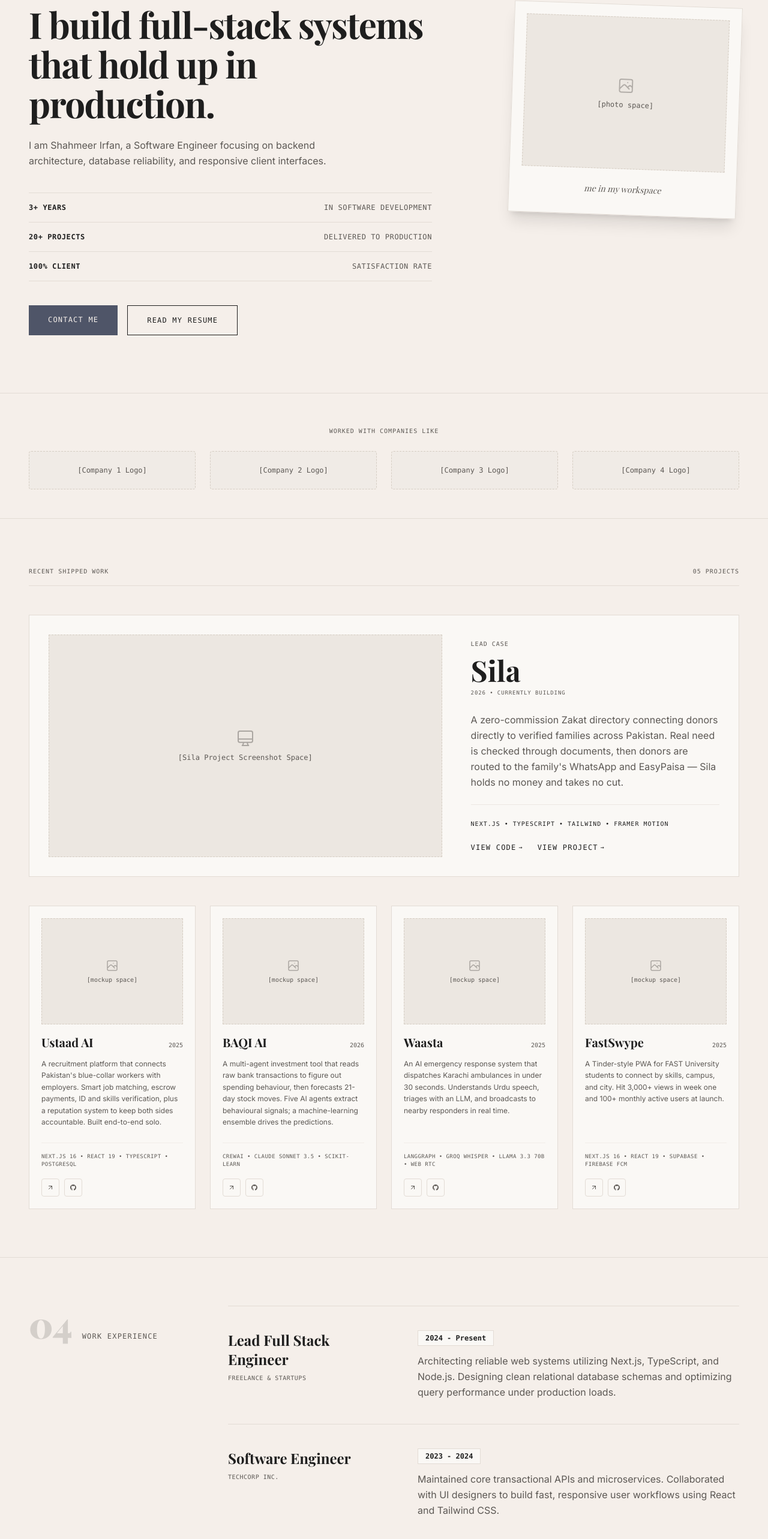
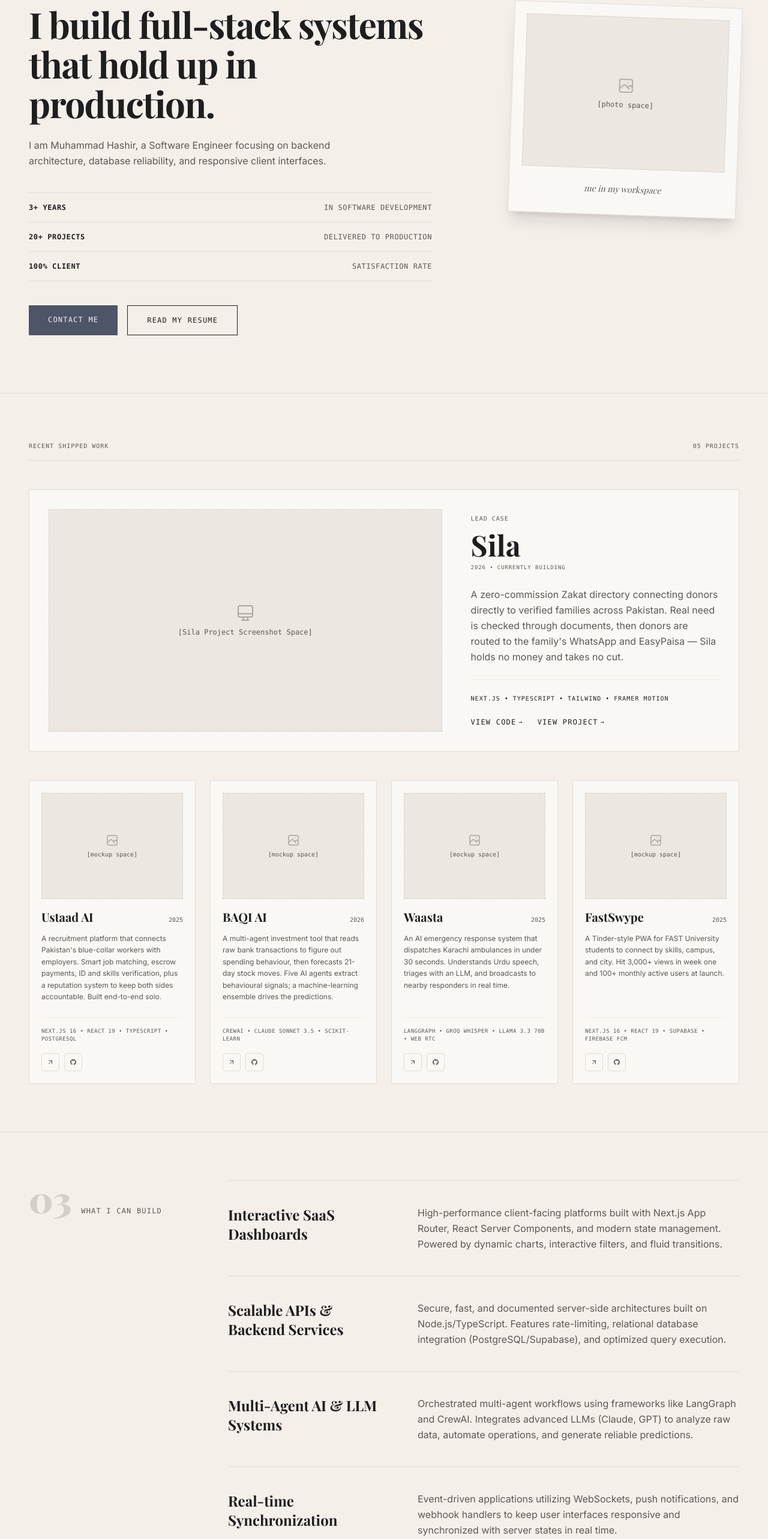
Before and after one commit to hashir210/hashir-portfolio, a Next.js app: page / in a window 1280 px wide. Shown: the part 166-2732 px from the top of the page at 60% size. Built offline with nearby package versions, Linux system fonts and the light colour scheme; a web font is replaced by a local one.

Commit message:
Update name to Muhammad Hashir and replace Companies section with Capabilities section

```diff
--- a/src/app/layout.tsx
+++ b/src/app/layout.tsx
@@ -15,11 +15,11 @@ const playfair = Playfair_Display({
 });
 
 export const metadata: Metadata = {
-  title: "Shahmeer Irfan | Full Stack Engineer",
-  description: "Professional portfolio of Shahmeer Irfan, a Full Stack Engineer building high-performance web products that hold up in production.",
-  keywords: ["Shahmeer Irfan", "Full Stack Engineer", "Developer", "Portfolio", "Next.js", "React", "TypeScript"],
-  authors: [{ name: "Shahmeer Irfan" }],
-  creator: "Shahmeer Irfan",
+  title: "Muhammad Hashir | Full Stack Engineer",
+  description: "Professional portfolio of Muhammad Hashir, a Full Stack Engineer building high-performance web products that hold up in production.",
+  keywords: ["Muhammad Hashir", "Full Stack Engineer", "Developer", "Portfolio", "Next.js", "React", "TypeScript"],
+  authors: [{ name: "Muhammad Hashir" }],
+  creator: "Muhammad Hashir",
 };
 
 export default function RootLayout({
--- a/src/app/page.tsx
+++ b/src/app/page.tsx
@@ -1,8 +1,8 @@
 import React from "react";
 import Navbar from "@/components/Navbar";
 import Hero from "@/components/Hero";
-import Companies from "@/components/Companies";
 import Projects from "@/components/Projects";
+import Capabilities from "@/components/Capabilities";
 import Experience from "@/components/Experience";
 import ContactBanner from "@/components/ContactBanner";
 
@@ -12,8 +12,8 @@ export default function Home() {
       <Navbar />
       <main className="relative">
         <Hero />
-        <Companies />
         <Projects />
+        <Capabilities />
         <Experience />
         <ContactBanner />
       </main>
--- /dev/null
+++ b/src/components/Capabilities.tsx
@@ -0,0 +1,73 @@
+"use client";
+
+import React from "react";
+
+const capabilitiesList = [
+  {
+    title: "Interactive SaaS Dashboards",
+    description:
+      "High-performance client-facing platforms built with Next.js App Router, React Server Components, and modern state management. Powered by dynamic charts, interactive filters, and fluid transitions.",
+  },
+  {
+    title: "Scalable APIs & Backend Services",
+    description:
+      "Secure, fast, and documented server-side architectures built on Node.js/TypeScript. Features rate-limiting, relational database integration (PostgreSQL/Supabase), and optimized query execution.",
+  },
+  {
+    title: "Multi-Agent AI & LLM Systems",
+    description:
+      "Orchestrated multi-agent workflows using frameworks like LangGraph and CrewAI. Integrates advanced LLMs (Claude, GPT) to analyze raw data, automate operations, and generate reliable predictions.",
+  },
+  {
+    title: "Real-time Synchronization",
+    description:
+      "Event-driven applications utilizing WebSockets, push notifications, and webhook handlers to keep user interfaces responsive and synchronized with server states in real time.",
+  },
+  {
+    title: "Performance & SEO Optimization",
+    description:
+      "Fast, search-engine-friendly Progressive Web Apps (PWAs) with optimized image assets, server-side rendering (SSR), offline support, and high performance scores.",
+  },
+];
+
+export default function Capabilities() {
+  return (
+    <section id="capabilities" className="py-20 px-6 sm:px-12 max-w-7xl mx-auto border-b border-editorial-border">
+      <div className="flex flex-col lg:flex-row gap-12 items-start">
+        {/* Left Side: Number & Header */}
+        <div className="w-full lg:w-1/4 flex items-baseline gap-4 select-none">
+          <span className="font-serif text-5xl sm:text-6xl font-black text-editorial-dark opacity-15">
+            03
+          </span>
+          <span className="font-mono text-xs uppercase tracking-widest text-editorial-muted">
+            What I Can Build
+          </span>
+        </div>
+
+        {/* Right Side: Detailed List */}
+        <div className="w-full lg:w-3/4 flex flex-col border-t border-editorial-border">
+          {capabilitiesList.map((cap, idx) => (
+            <div
+              key={idx}
+              className="py-10 border-b border-editorial-border flex flex-col md:flex-row gap-6 md:gap-12 justify-between items-start"
+            >
+              {/* Capability Title */}
+              <div className="md:w-1/3">
+                <h3 className="font-serif text-2xl font-bold text-editorial-dark">
+                  {cap.title}
+                </h3>
+              </div>
+
+              {/* Description */}
+              <div className="md:w-2/3 flex flex-col gap-3">
+                <p className="font-sans text-sm sm:text-base text-editorial-muted leading-relaxed">
+                  {cap.description}
+                </p>
+              </div>
+            </div>
+          ))}
+        </div>
+      </div>
+    </section>
+  );
+}
--- a/src/components/Companies.tsx
+++ /dev/null
@@ -1,27 +0,0 @@
-"use client";
-
-import React from "react";
-
-export default function Companies() {
-  return (
-    <section className="py-12 px-6 sm:px-12 max-w-7xl mx-auto border-b border-editorial-border">
-      <div className="text-center mb-6">
-        <span className="font-mono text-[10px] uppercase tracking-widest text-editorial-muted">
-          Worked with companies like
-        </span>
-      </div>
-
-      {/* Grid of placeholders */}
-      <div className="grid grid-cols-2 md:grid-cols-4 gap-6">
-        {[1, 2, 3, 4].map((i) => (
-          <div
-            key={i}
-            className="h-16 bg-[#ECE7E1]/50 border border-dashed border-[#D5CDC3] rounded-sm flex items-center justify-center text-xs font-mono text-editorial-muted select-none"
-          >
-            [Company {i} Logo]
-          </div>
-        ))}
-      </div>
-    </section>
-  );
-}
--- a/src/components/ContactBanner.tsx
+++ b/src/components/ContactBanner.tsx
@@ -93,7 +93,7 @@ export default function ContactBanner() {
       {/* Footer Divider & Signature */}
       <div className="w-full h-[1px] bg-editorial-border mb-12" />
       <div className="w-full text-center font-mono text-[9px] sm:text-[10px] uppercase tracking-[0.2em] text-editorial-muted">
-        Shahmeer Irfan &bull; Full Stack Engineer &bull; &copy; {new Date().getFullYear()}
+        Muhammad Hashir &bull; Full Stack Engineer &bull; &copy; {new Date().getFullYear()}
       </div>
     </section>
   );
--- a/src/components/Footer.tsx
+++ b/src/components/Footer.tsx
@@ -11,7 +11,7 @@ export default function Footer() {
           &ldquo;If you&apos;ve got a full-stack idea that needs to stop being a slide deck and start being a thing your customers actually use, that&apos;s the part I love most.&rdquo;
         </blockquote>
         <cite className="font-serif text-sm sm:text-base text-editorial-muted not-italic block mt-2">
-          &mdash; Shahmeer Irfan
+          &mdash; Muhammad Hashir
         </cite>
       </div>
 
@@ -20,7 +20,7 @@ export default function Footer() {
 
       {/* Bottom Credits Strip */}
       <div className="w-full text-center font-mono text-[9px] sm:text-[10px] uppercase tracking-[0.2em] text-editorial-muted">
-        Shahmeer Irfan &bull; Full Stack Engineer &bull; &copy; {new Date().getFullYear()}
+        Muhammad Hashir &bull; Full Stack Engineer &bull; &copy; {new Date().getFullYear()}
       </div>
     </footer>
   );
--- a/src/components/Hero.tsx
+++ b/src/components/Hero.tsx
@@ -17,7 +17,7 @@ export default function Hero() {
 
         {/* Headline Subtitle */}
         <p className="font-sans text-sm sm:text-base text-editorial-muted leading-relaxed mb-10 max-w-lg">
-          I am Shahmeer Irfan, a Software Engineer focusing on backend architecture, database reliability, and responsive client interfaces.
+          I am Muhammad Hashir, a Software Engineer focusing on backend architecture, database reliability, and responsive client interfaces.
         </p>
 
         {/* Stats Table (Bordered Grid) */}
```
